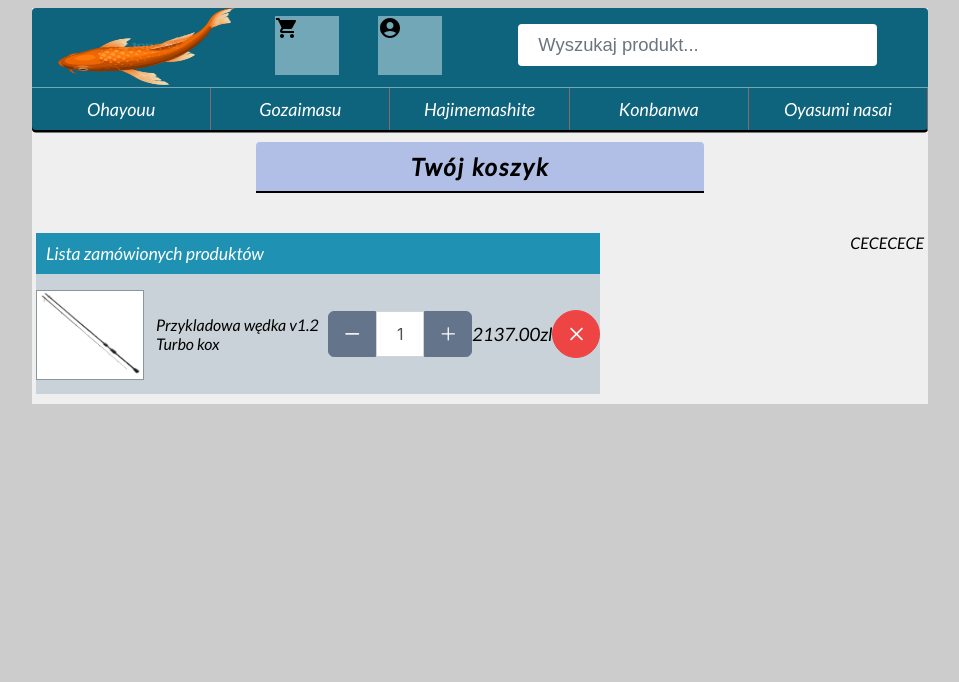
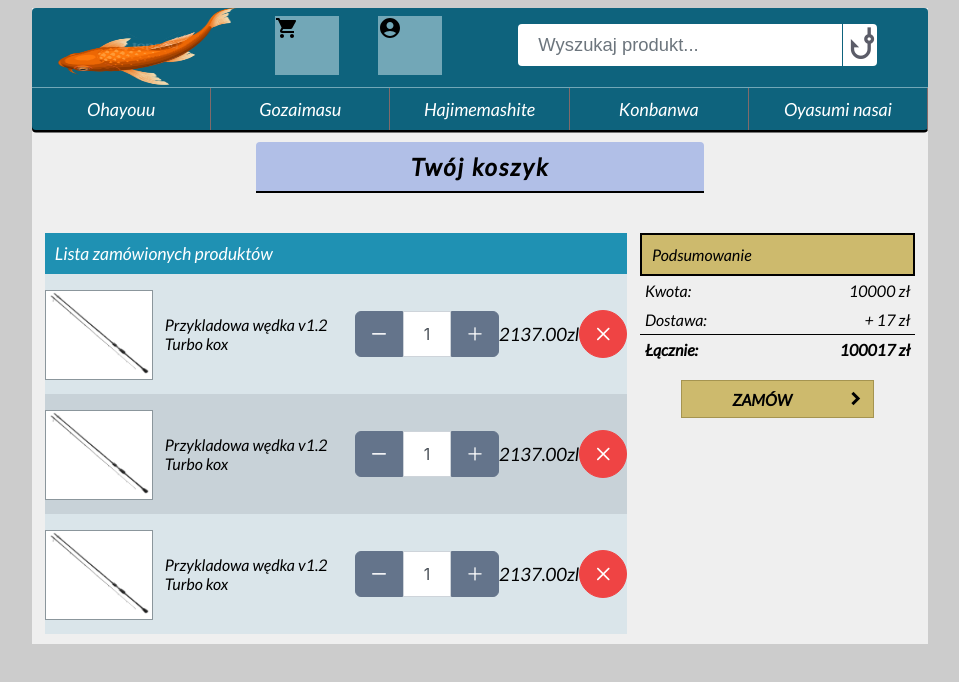
Before and after one commit to Tloku/ZIWG-Projekt, a React (Create React App) app in the folder Frontend/fishing-shop/: page /cart in a window 1280 px wide. Shown: the top 682 px of the page, without its empty margins (160-1119 px from the left). Built offline with nearby package versions, Linux system fonts and the light colour scheme.

Commit message:
Finished Cart page, improved search bar input

```diff
--- a/Frontend/fishing-shop/package.json
+++ b/Frontend/fishing-shop/package.json
@@ -6,7 +6,7 @@
     "@emotion/react": "^11.10.6",
     "@emotion/styled": "^11.10.6",
     "@mui/icons-material": "^5.11.11",
-    "@mui/material": "^5.11.13",
+    "@mui/material": "^5.11.14",
     "@testing-library/jest-dom": "^5.16.5",
     "@testing-library/react": "^13.4.0",
     "@testing-library/user-event": "^13.5.0",
--- a/Frontend/fishing-shop/src/components/cart-price-summary/CartPriceSummary.js
+++ b/Frontend/fishing-shop/src/components/cart-price-summary/CartPriceSummary.js
@@ -1,7 +1,26 @@
 import "../cart-price-summary/cartPriceSummary.css";
 
-const CartPriceSummary = () => {
-  return <div className="cart-price-summary-container">CECECECE</div>;
+const CartPriceSummary = ({ price, shippment }) => {
+  return (
+    <div className="cart-price-summary-container">
+      <div className="cart-summary-title">Podsumowanie</div>
+      <div className="cart-price-info">
+        <div className="cart-price-row">
+          <div className="cart-whole-price-label">Kwota:</div>
+          <div className="cart-whole-price">{price} 10000</div>
+        </div>
+        <div className="cart-price-row">
+          <div className="cart-delivery-price-label">Dostawa:</div>
+          <div className="cart-delivery-price">+{shippment} 17</div>
+        </div>
+        <div className="cart-price-row">
+          <div className="cart-summary-amount-label">Łącznie:</div>
+          <div className="cart-summary-amount">100017</div>
+        </div>
+      </div>
+      <div className="go-to-order-page-button">ZAMÓW</div>
+    </div>
+  );
 };
 
 export default CartPriceSummary;
--- a/Frontend/fishing-shop/src/components/cart-price-summary/cartPriceSummary.css
+++ b/Frontend/fishing-shop/src/components/cart-price-summary/cartPriceSummary.css
@@ -1,3 +1,62 @@
 .cart-price-summary-container {
     width: 100%;
 }
+
+.cart-summary-title {
+    width: 100%;
+    border: 2px solid black;
+    background-color: #cdba6d;
+    padding: 10px;
+}
+
+.cart-price-info {
+    width: 100%;
+}
+
+.cart-price-row {
+    padding: 5px;
+    display: flex;
+    justify-content: space-between;
+}
+
+.cart-whole-price::after,
+.cart-delivery-price::after,
+.cart-summary-amount::after {
+    content: ' zł';
+}
+
+.cart-price-row:last-child {
+    border-top: 1px solid black;
+    font-weight: 800;
+}
+
+.go-to-order-page-button {
+    margin: auto;
+    padding: 6px;
+    margin-top: 2vh;
+    display: flex;
+    justify-content: flex-end;
+    align-items: center;
+    font-weight: 700;
+    width: 70%;
+    min-height: 4vh;
+    border: 1px solid #a59450;
+    background-color: #cdba6d;
+    gap: 4vw;
+}
+
+.go-to-order-page-button:hover {
+    background-color: #ba9c24;
+    cursor: pointer;
+}
+
+.go-to-order-page-button:active {
+    background-color: #90791c;
+    border: 1px solid black;
+}
+
+.go-to-order-page-button::after {
+    font-family: 'Material Icons';
+    content: 'chevron_right';
+    font-size: 1.5em;
+}
--- a/Frontend/fishing-shop/src/components/products-in-cart-list/ProductsInCartList.js
+++ b/Frontend/fishing-shop/src/components/products-in-cart-list/ProductsInCartList.js
@@ -8,7 +8,14 @@ const ProductsInCartList = () => {
         Lista zamówionych produktów
       </div>
       <div className="products-in-cart-list-body">
-        <ProductsInCartListRow />
+        {[2, 3, 1].map((item, index) => {
+          return (
+            <ProductsInCartListRow
+              backgroundColorFlag={index % 2}
+              key={index}
+            />
+          );
+        })}
       </div>
     </div>
   );
--- a/Frontend/fishing-shop/src/components/products-in-cart-list/products-in-cart-list-row/ProductsInCartListRow.js
+++ b/Frontend/fishing-shop/src/components/products-in-cart-list/products-in-cart-list-row/ProductsInCartListRow.js
@@ -3,11 +3,16 @@ import { InputNumber } from "primereact/inputnumber";
 import { useState } from "react";
 import { Button } from "primereact/button";
 
-const ProductsInCartListRow = () => {
+const ProductsInCartListRow = ({ backgroundColorFlag }) => {
   const [productQuantity, setProductQuantity] = useState(1);
 
   return (
-    <div className="products-in-cart-list-row-container">
+    <div
+      className="products-in-cart-list-row-container"
+      style={{
+        backgroundColor: backgroundColorFlag ? "#c8d2d8" : "#dae5ea",
+      }}
+    >
       <div className="products-cart-list-row-image">
         <img
           className="product-in-cart-row-img"
--- a/Frontend/fishing-shop/src/components/products-in-cart-list/products-in-cart-list-row/productsInCartListRow.css
+++ b/Frontend/fishing-shop/src/components/products-in-cart-list/products-in-cart-list-row/productsInCartListRow.css
@@ -3,7 +3,6 @@
     display: flex;
     width: 100%;
     min-height: 7vh;
-    background-color: #c8d2d8;
     justify-content: space-evenly;
 }
 
--- a/Frontend/fishing-shop/src/components/products-in-cart-list/productsInCartList.css
+++ b/Frontend/fishing-shop/src/components/products-in-cart-list/productsInCartList.css
@@ -2,9 +2,10 @@
 
 .products-in-cart-list-container {
     display: flex;
-    width: 70%;
+    width: 100%;
     flex-wrap: wrap;
-    justify-content: center;
+    justify-content: flex-start;
+    margin-left: 1vw;
 }
 
 
--- a/Frontend/fishing-shop/src/components/searchbar/searchbar.css
+++ b/Frontend/fishing-shop/src/components/searchbar/searchbar.css
@@ -25,8 +25,8 @@
 }
 
 .searchbar-input {
+    display: flex;
     width: 50%;
-    height: 100%;
     margin: auto;
     margin-top: 2dvh;
 }
@@ -54,3 +54,14 @@
     width: 100%;
     height: 100%;
 }
+
+.searchbar-input::after {
+    font-family: 'Material Icons';
+    content: 'phishing';
+    font-size: 2.5em;
+    position: relative;
+    left: -2.75vw;
+    color: #5b5c68;
+    border-left: 1px solid #0e637d;
+    cursor: pointer;
+}
--- a/Frontend/fishing-shop/src/index.css
+++ b/Frontend/fishing-shop/src/index.css
@@ -1,5 +1,6 @@
 @import url('https://fonts.googleapis.com/css2?family=Merriweather:wght@300&display=swap');
 @import url('https://fonts.googleapis.com/css2?family=Lato:ital@1&display=swap');
+@import url('https://fonts.googleapis.com/icon?family=Material+Icons');
 
 body {
   margin: 0;
--- a/Frontend/fishing-shop/src/pages/cart-page/cartpage.css
+++ b/Frontend/fishing-shop/src/pages/cart-page/cartpage.css
@@ -26,13 +26,15 @@
 .cart-page-content {
     display: flex;
     width: 100%;
-    justify-content: space-around;
+    gap: 2vw;
 }
 
 .cart-page-products-table {
-    width: 90%;
+    width: 65%;
 }
 
 .cart-page-summary-component {
-
+    width: 30%;
+    flex: 1;
+    margin-right: 1vw;
 }
```
Also changed, not shown: 1 other file (tests, documents, lock files or other folders).
